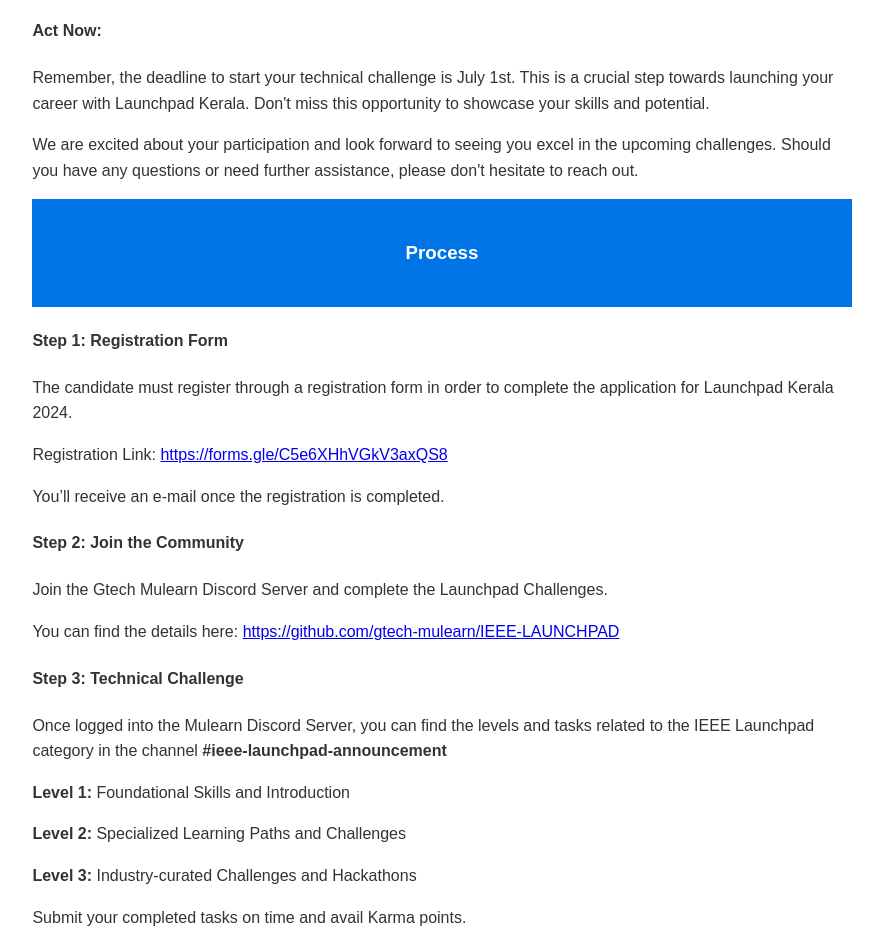
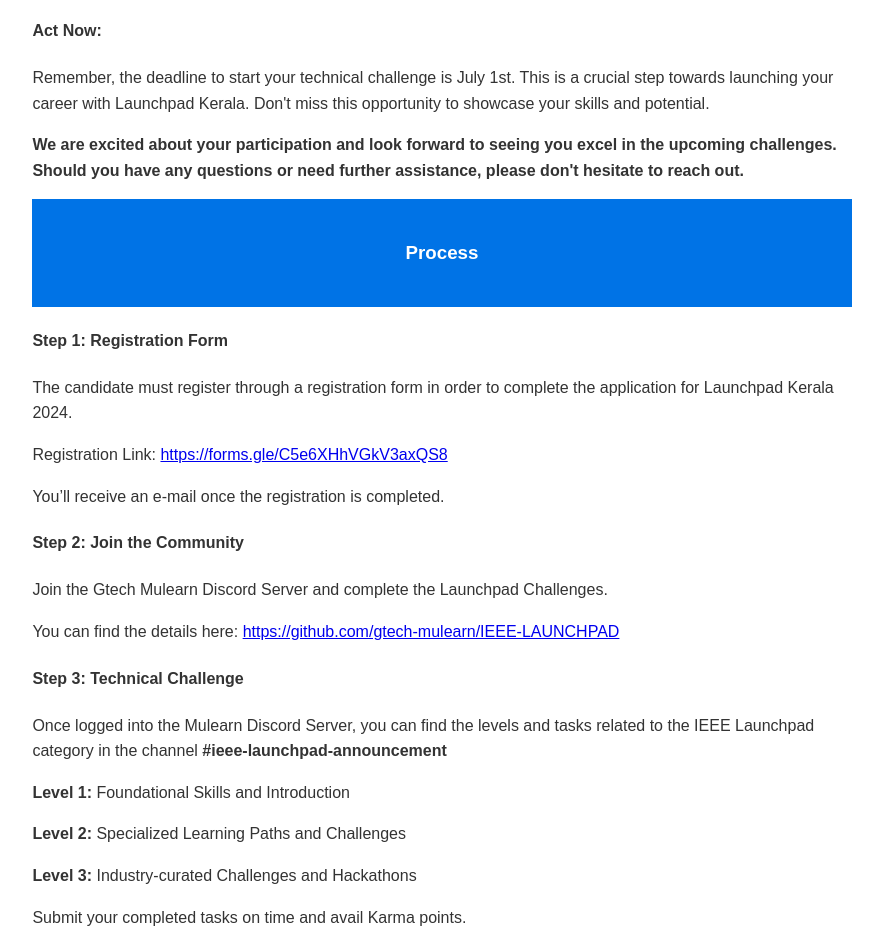
Before and after one commit to suryap60/IEEE-LaunchPad-Newsletter, a plain HTML site: page index.html in a window 1280 px wide. Shown: the part 1364-2296 px from the top of the page, without its empty margins (198-1081 px from the left). Drawn offline with Linux system fonts and the light colour scheme.

Commit message:
Update index.html

```diff
--- a/index.html
+++ b/index.html
@@ -91,7 +91,7 @@
             <p>Remember, the deadline to start your technical challenge is July 1st. This is a crucial step towards launching your career with Launchpad Kerala. Don't miss this opportunity to showcase your skills and potential.</p>
 
 
-            <p style:"text=bold;">We are excited about your participation and look forward to seeing you excel in the upcoming challenges. Should you have any questions or need further assistance, please don't hesitate to reach out.</p>
+            <p style="font-weight:bold;">We are excited about your participation and look forward to seeing you excel in the upcoming challenges. Should you have any questions or need further assistance, please don't hesitate to reach out.</p>
 
 
         </div>
```
